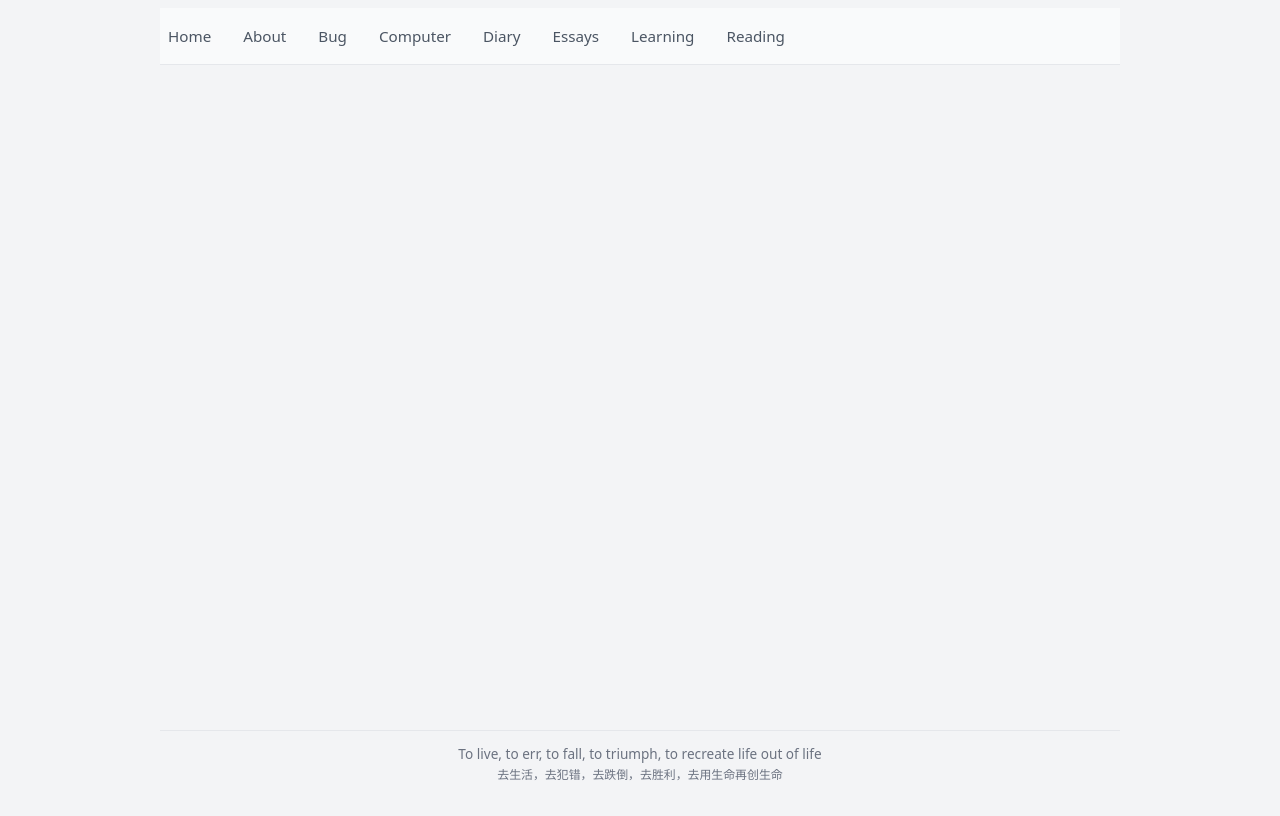
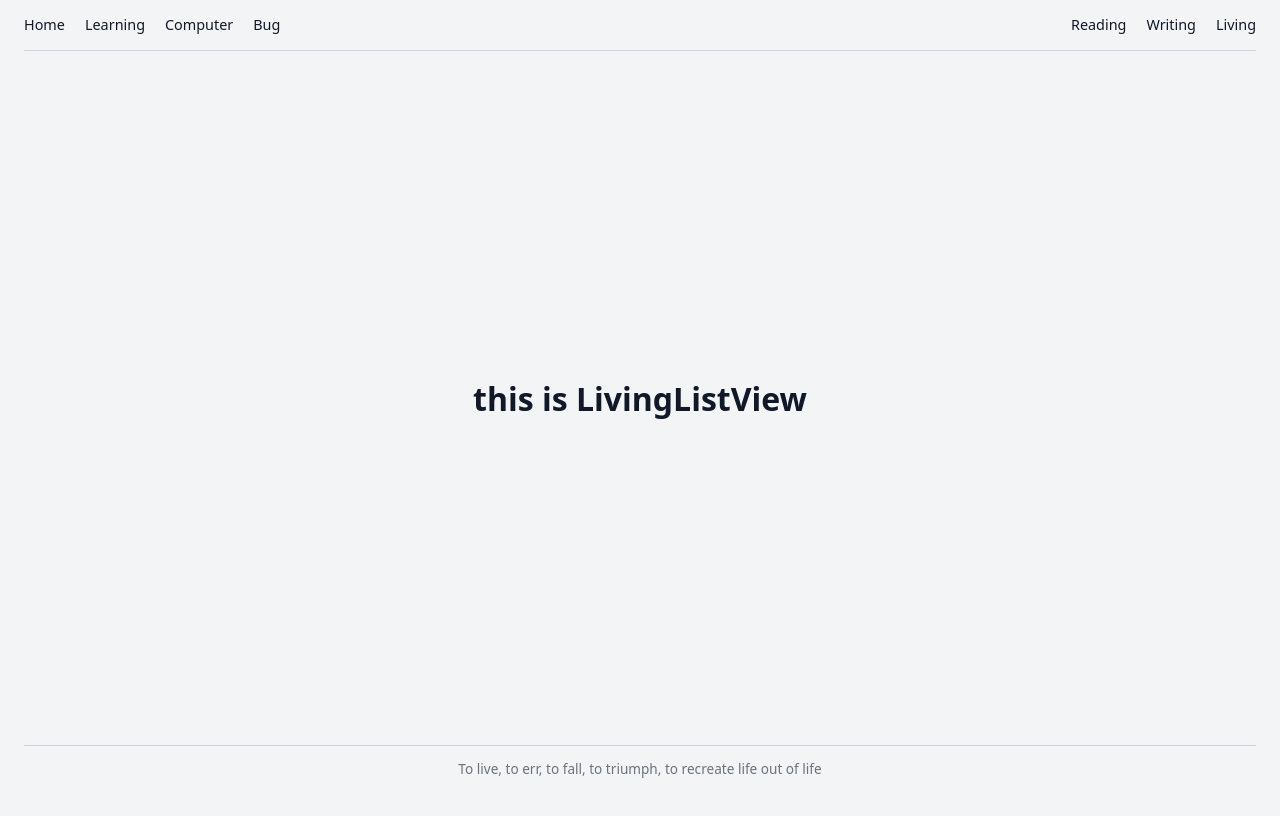
Before and after one commit to liaozk-wiki/wiki2.0, a Vue app: page /living in a window 1280 px wide. Built offline with nearby package versions, Linux system fonts and the light colour scheme; the HTML template or start-up script is replaced by a standard one.

Commit message:
调整格式，与导航

```diff
--- a/src/App.vue
+++ b/src/App.vue
@@ -10,24 +10,26 @@ const staticBgUrl = '/bgimg/9B95F230-D7F7-446E-ACB2-82B8D347A5FA_1_105_c.jpeg'
 </script>
 
 <template>
-  <div class="app-container" :class="{ 'is-home': isHome }">
+  <div :class="['app-container', { 'is-home': isHome }]">
     <div v-if="isHome" class="home-bg" :style="{ backgroundImage: `url(${staticBgUrl})` }"></div>
     <header>
-      <router-link to="/">Home</router-link>
-      <router-link to="/about">About</router-link>
-      <router-link to="/bug">Bug</router-link>
-      <router-link to="/computer">Computer</router-link>
-      <router-link to="/diary">Diary</router-link>
-      <router-link to="/essays">Essays</router-link>
-      <router-link to="/learning">Learning</router-link>
-      <router-link to="/reading">Reading</router-link>
+      <div class="nav-group nav-group-left">
+        <router-link to="/">Home</router-link>
+        <router-link to="/learning">Learning</router-link>
+        <router-link to="/computer">Computer</router-link>
+        <router-link to="/bug">Bug</router-link>
+      </div>
+      <div class="nav-group nav-group-right">
+        <router-link to="/reading">Reading</router-link>
+        <router-link to="/writing">Writing</router-link>
+        <router-link to="/living">Living</router-link>
+      </div>
     </header>
     <main>
       <router-view></router-view>
     </main>
     <footer>
       <div class="footer-line">To live, to err, to fall, to triumph, to recreate life out of life</div>
-      <div class="footer-line footer-line--zh">去生活，去犯错，去跌倒，去胜利，去用生命再创生命</div>
     </footer>
   </div>
 </template>
@@ -36,17 +38,11 @@ const staticBgUrl = '/bgimg/9B95F230-D7F7-446E-ACB2-82B8D347A5FA_1_105_c.jpeg'
 .app-container {
   position: relative;
   min-height: 100vh;
-  max-width: 960px;
+  max-width: none;
   margin: 0 auto;
   padding: 0 1.5rem;
   display: flex;
   flex-direction: column;
-}
-
-.app-container.is-home {
-  max-width: none;
-  padding: 0 1.5rem;
-  min-height: 100vh;
 }
 
 .home-bg {
@@ -59,29 +55,40 @@ const staticBgUrl = '/bgimg/9B95F230-D7F7-446E-ACB2-82B8D347A5FA_1_105_c.jpeg'
   background-color: #1a3a52;
 }
 
-.app-container.is-home header,
-.app-container.is-home main,
-.app-container.is-home footer {
-  position: relative;
-  z-index: 1;
+.app-container > header {
+  display: flex;
+  align-items: center;
+  justify-content: space-between;
+  border-bottom: 1px solid rgba(148, 163, 184, 0.4);
 }
 
-.app-container.is-home header {
-  background: rgba(0, 0, 0, 0.25);
-  border-bottom: none;
-  backdrop-filter: blur(8px);
+.nav-group {
+  display: flex;
+  align-items: center;
+  gap: 1.25rem;
 }
 
-.app-container.is-home header a {
-  color: rgba(255, 255, 255, 0.95);
+.app-container > header a {
+  font-size: 0.9rem;
+  text-decoration: none;
+  padding: 0;
+  transition: color 0.15s ease, background-color 0.15s ease;
 }
 
-.app-container.is-home header a:hover {
-  color: #fff;
-  background-color: rgba(255, 255, 255, 0.15);
+.app-container > header a:hover {
+  text-decoration: underline;
+  text-underline-offset: 3px;
 }
 
-.app-container.is-home main {
+.app-container.is-home > header a {
+  color: #f9fafb;
+}
+
+.app-container:not(.is-home) > header a {
+  color: #111827;
+}
+
+.app-container > main {
   flex: 1;
   display: flex;
   align-items: center;
@@ -89,11 +96,11 @@ const staticBgUrl = '/bgimg/9B95F230-D7F7-446E-ACB2-82B8D347A5FA_1_105_c.jpeg'
   padding: 2rem 1.5rem;
 }
 
-.app-container.is-home footer {
-  color: rgba(255, 255, 255, 0.8);
-  background: rgba(0, 0, 0, 0.2);
-  border-top: none;
-  padding: 0.75rem 1.5rem;
+.app-container > footer {
+  color: #6b7280;
+  background: transparent;
+  border-top: 1px solid rgba(148, 163, 184, 0.4);
+  padding: 0.75rem 0 1.25rem;
 }
 
 footer {
--- a/src/style.css
+++ b/src/style.css
@@ -7,6 +7,14 @@
   background-color: #f3f4f6;
   text-rendering: optimizeLegibility;
   -webkit-font-smoothing: antialiased;
+}
+
+html,
+body,
+#app {
+  margin: 0;
+  padding: 0;
+  min-height: 100%;
 }
 
 /* 根容器：整体居中、限制宽度 */
@@ -23,12 +31,11 @@
 /* 导航栏容器 */
 
 .app-container > header {
-  height: 56px;
+  height: 50px;
   display: flex;
   align-items: center;
   gap: 1rem;
   border-bottom: 1px solid #e5e7eb;
-  background-color: #f9fafb;
   position: sticky;
   top: 0;
   z-index: 10;
@@ -46,11 +53,9 @@
   transition: color 0.15s ease, background-color 0.15s ease;
 }
 
-/* hover 效果 */
 
 .app-container > header a:hover {
   color: #111827;
-  background-color: #e5e7eb;
 }
 
 /* 主内容容器 */
--- a/src/views/DetailView.vue
+++ b/src/views/DetailView.vue
@@ -183,7 +183,6 @@ watch(
   <div class="article-page">
     <router-link :to="backPath" class="back-link">← 返回列表</router-link>
     <div class="article-layout">
-      <div ref="articleBodyRef" class="article-body markdown-body" v-html="content"></div>
       <aside v-if="tocTree.length" class="toc-sidebar">
         <div class="toc-title">目录</div>
         <nav class="toc-nav">
@@ -219,19 +218,22 @@ watch(
           </div>
         </nav>
       </aside>
+      <div ref="articleBodyRef" class="article-body markdown-body" v-html="content"></div>
     </div>
   </div>
 </template>
 
 <style scoped>
 .article-page {
-  max-width: 1280px;
-  margin: 2rem auto;
-  padding: 0 1rem;
+  width: 100%;
+  max-width: none;
+  margin: 2rem 0;
+  padding: 0;
 }
 
 .article-layout {
   display: flex;
+  width: 100%;
   gap: 1.75rem;
   align-items: flex-start;
 }
--- a/src/views/DiaryListView.vue
+++ /dev/null
@@ -1,3 +0,0 @@
-<template>
-    <h1>this is DiaryListView</h1>
-</template>
--- a/src/views/EssaysListView.vue
+++ /dev/null
@@ -1,3 +0,0 @@
-<template>
-    <h1>this is EssaysListView</h1>
-</template>
--- /dev/null
+++ b/src/views/LivingListView.vue
@@ -0,0 +1,3 @@
+<template>
+    <h1>this is LivingListView</h1>
+</template>
--- /dev/null
+++ b/src/views/WritingListView.vue
@@ -0,0 +1,3 @@
+<template>
+    <h1>this is WritingListView</h1>
+</template>
```
Also changed, not shown: src/router/index.js (+4 -4 lines).
